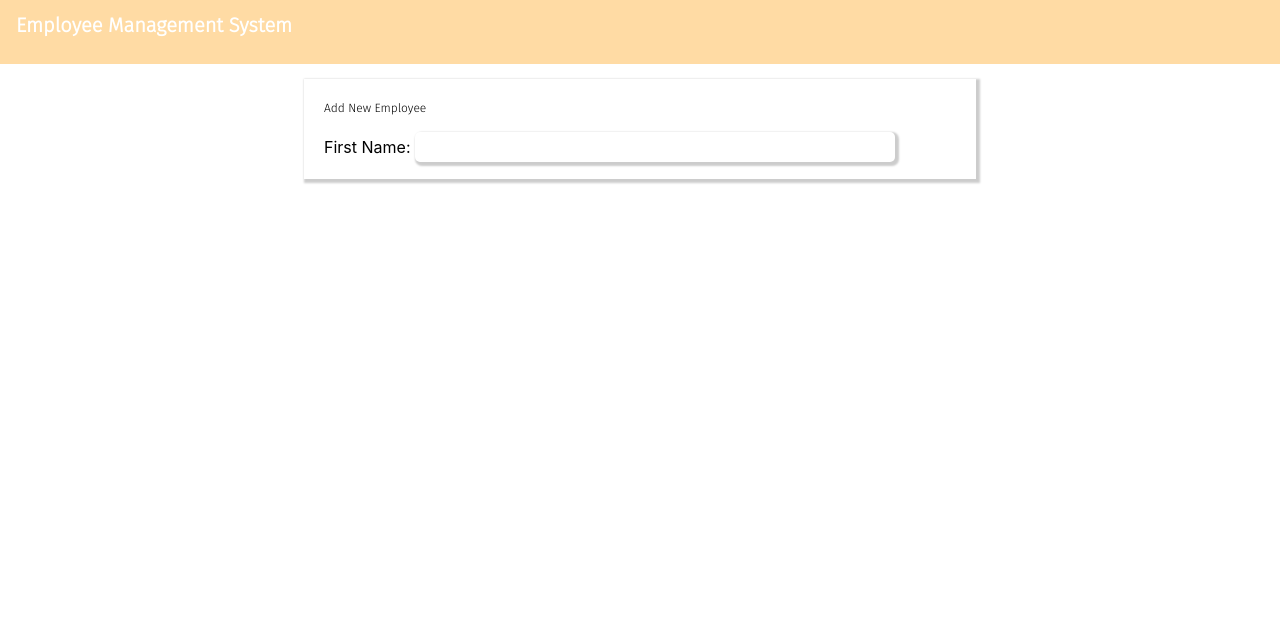
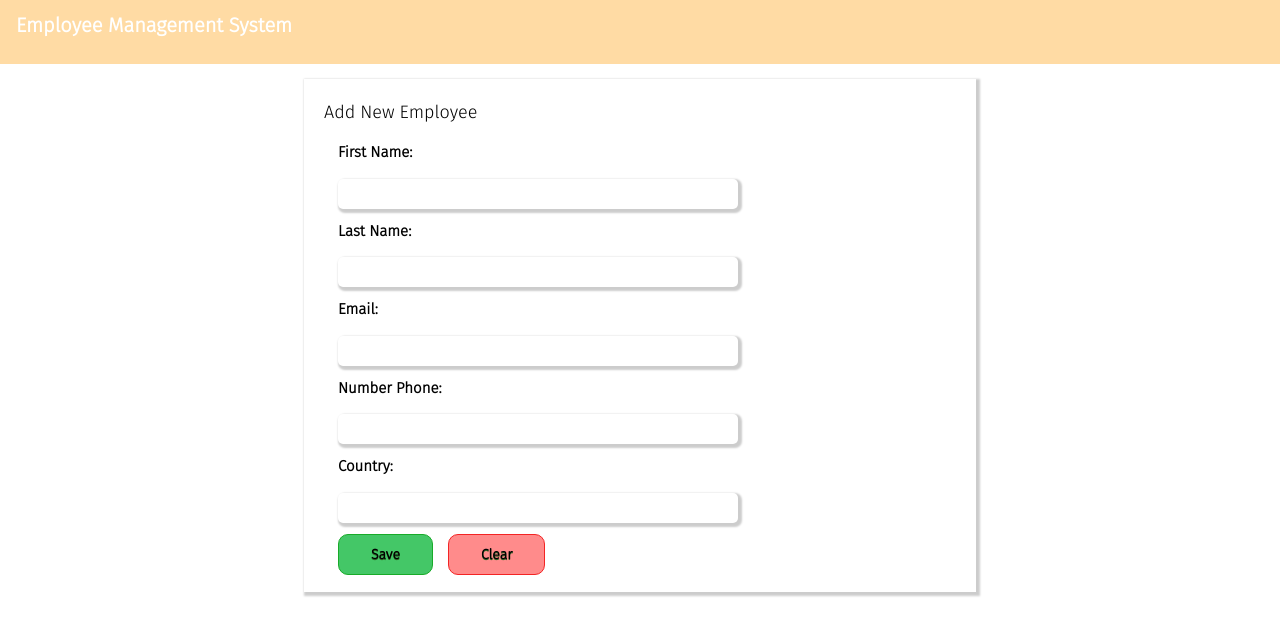
Before and after one commit to LinaDev14/Employee-mangement-system-frontend, a React (Create React App) app: page / in a window 1280 px wide. Shown: the top 636 px of the page. Built offline with nearby package versions, Linux system fonts and the light colour scheme.

Commit message:
se agregan campos al form y dos botonoes

```diff
--- a/src/App.css
+++ b/src/App.css
@@ -34,12 +34,18 @@ margin-top: 15px;;
 
 .title_employee{
 font-weight: normal;
-font-size: 12px;
+font-size: 18px;
 font-family: 'Fira Sans', sans-serif;
 }
 
 .employee{
   padding: 20px;
+}
+
+.label_name{
+  font-family: 'Fira Sans', sans-serif;
+  font-size: 15px;
+  margin-left: 14px;
 }
 
 .label_name{
@@ -49,12 +55,55 @@ height: 18px;
 width: 100%;
 margin-top: 15px;
 display: inline-block;
+margin-bottom: 20px;
+font-weight: bold;
 }
 
 .input_field{
   height: 30px;
-  width: 30rem;
+  width: 25rem;
   box-shadow: 2px 2px 2px 2px rgba(0, 0, 0, 0.2);
   border-radius: 5px;
+  display: block;
+  padding: 10px;
+  margin-top: 15px;
 
 }
+
+.save_employee{
+  background-color:#44c767;
+	border-radius:10px;
+	border:1px solid #18ab29;
+	display:inline-block;
+	cursor:pointer;
+	color:#000;
+	font-family: 'Fira Sans', sans-serif;
+	font-size:14px;
+	padding:9px 32px;
+	text-decoration:none;
+	text-shadow:0px 1px 0px #2f6627;
+  margin-right: 15px;
+}
+
+.save_employee:hover{
+  background-color:#5cbf2a;
+}
+
+.save_employee_clear{
+  background-color:#FF8B8B;
+	border-radius:10px;
+	border:1px solid #F32424;
+	display:inline-block;
+	cursor:pointer;
+	color:#000;
+	font-family: 'Fira Sans', sans-serif;
+	font-size:14px;
+	padding:9px 32px;
+	text-decoration:none;
+	text-shadow:0px 1px 0px #2f6627;
+  margin-right: 15px;
+}
+
+.save_employee_clear:hover{
+  background-color:#EB4747;
+}
--- a/src/components/AddEmployee.jsx
+++ b/src/components/AddEmployee.jsx
@@ -11,6 +11,29 @@ const AddEmployee = () => {
                         <label>First Name: </label>
                         <input type="text" className="input_field"/>
                     </div>
+                    <div className="label_name">
+                        <label>Last Name: </label>
+                        <input type="text" className="input_field"/>
+                    </div>
+                    <div className="label_name">
+                        <label>Email: </label>
+                        <input type="email" className="input_field"/>
+                    </div>
+                    <div className="label_name">
+                        <label>Number Phone: </label>
+                        <input type="number" className="input_field"/>
+                    </div>
+                    <div className="label_name">
+                        <label>Country: </label>
+                        <input type="text" className="input_field"/>
+                    </div>
+
+                    <div className="label_name">
+                        <button className="save_employee">Save</button>
+                        <button className="save_employee_clear">Clear</button>
+                    </div>
+
+
             </div>
       </div>
 )
```
